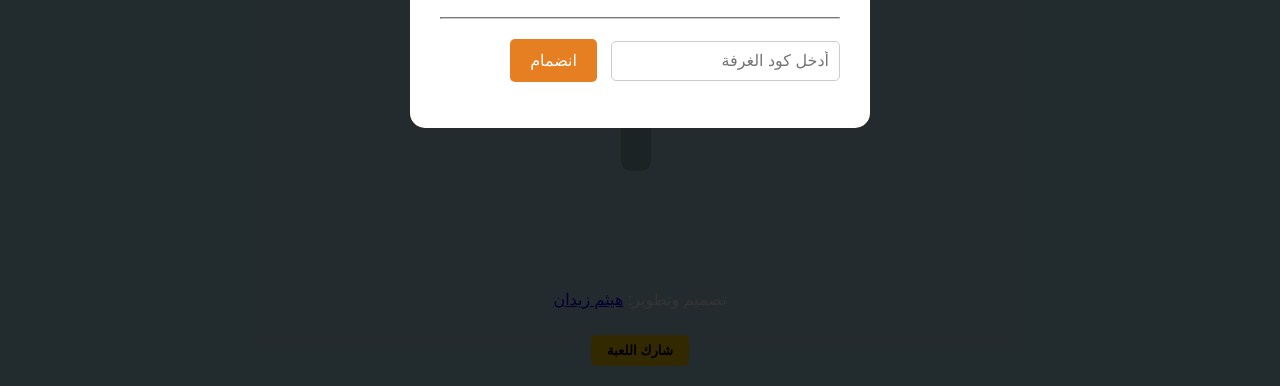
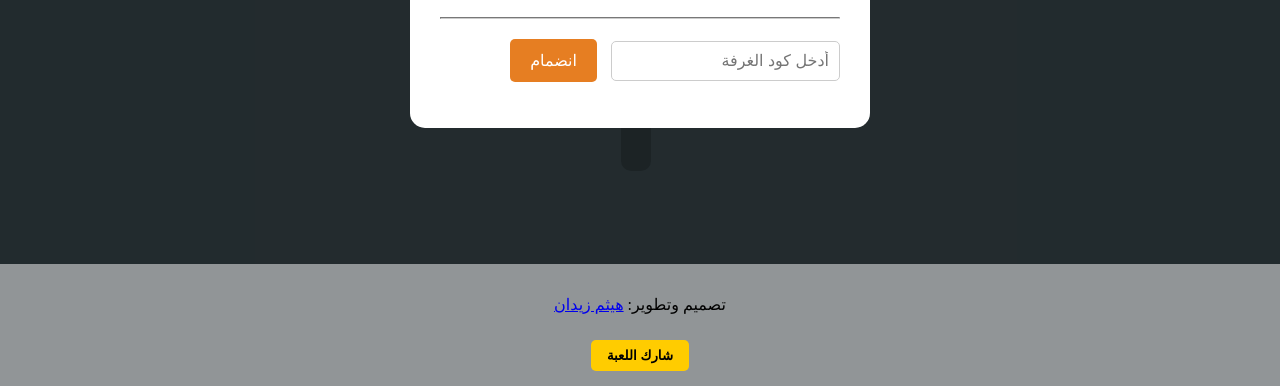
Before and after one commit to wazefapress/Uno-online, a website: page index.html in a window 1280 px wide. Shown: the part 414-800 px from the top of the page. Drawn offline with nearby package versions, Linux system fonts and the light colour scheme; no server answers.

Commit message:
Fix game footer position and update styles
Changed the game footer position to fixed and adjusted styles.

```diff
--- a/style.css
+++ b/style.css
@@ -100,12 +100,14 @@
 }
 .dimmed { opacity: 0.6; filter: grayscale(50%); cursor: not-allowed; }
 #game-footer {
-    position: absolute;
-    bottom: 20px;
-    width: 100%;
+    position: fixed; /* تثبيت في الشاشة */
+    bottom: 0;       /* الالتصاق بأسفل الشاشة */
+    left: 0;
+    width: 100%;     /* عرض كامل الشاشة */
     text-align: center;
-    color: #fff;
-    font-family: sans-serif;
+    padding: 15px 0;
+    background-color: rgba(255, 255, 255, 0.5); /* شفافية خفيفة لتناسق مع الأزرق */
+    z-index: 1000;   /* لضمان ظهورها فوق أي شيء آخر */
 }
 
 #share-btn {
```
